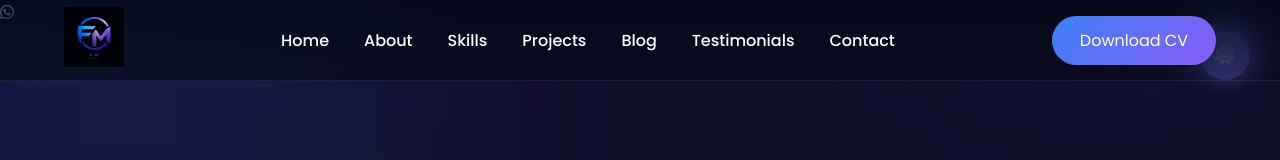
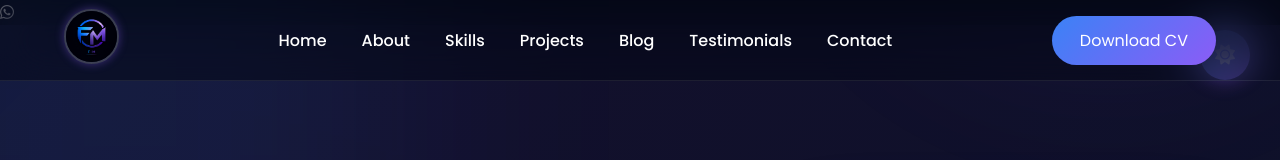
Before and after one commit to Francis297-web/personalportfolio, a website: page index.html in a window 1280 px wide. Shown: the top 160 px of the page. Drawn offline with Linux system fonts and the light colour scheme.

Commit message:
Update styles.css
update changes

```diff
--- a/CSS/styles.css
+++ b/CSS/styles.css
@@ -135,10 +135,15 @@ header {
     height:80px;
 
 }
+
 .logo img {
-   width: 60px;
-   height: 60px;
-   object-fit: contain;
+    width: 55px;
+    height: 55px;
+    border-radius: 50%;
+    object-fit: cover;
+    object-position: center;
+    border: 2px solid rgba(255,255,255,0.2);
+    box-shadow: 0 0 10px rgba(139, 92, 246, 0.4);
 }
 
 
```
